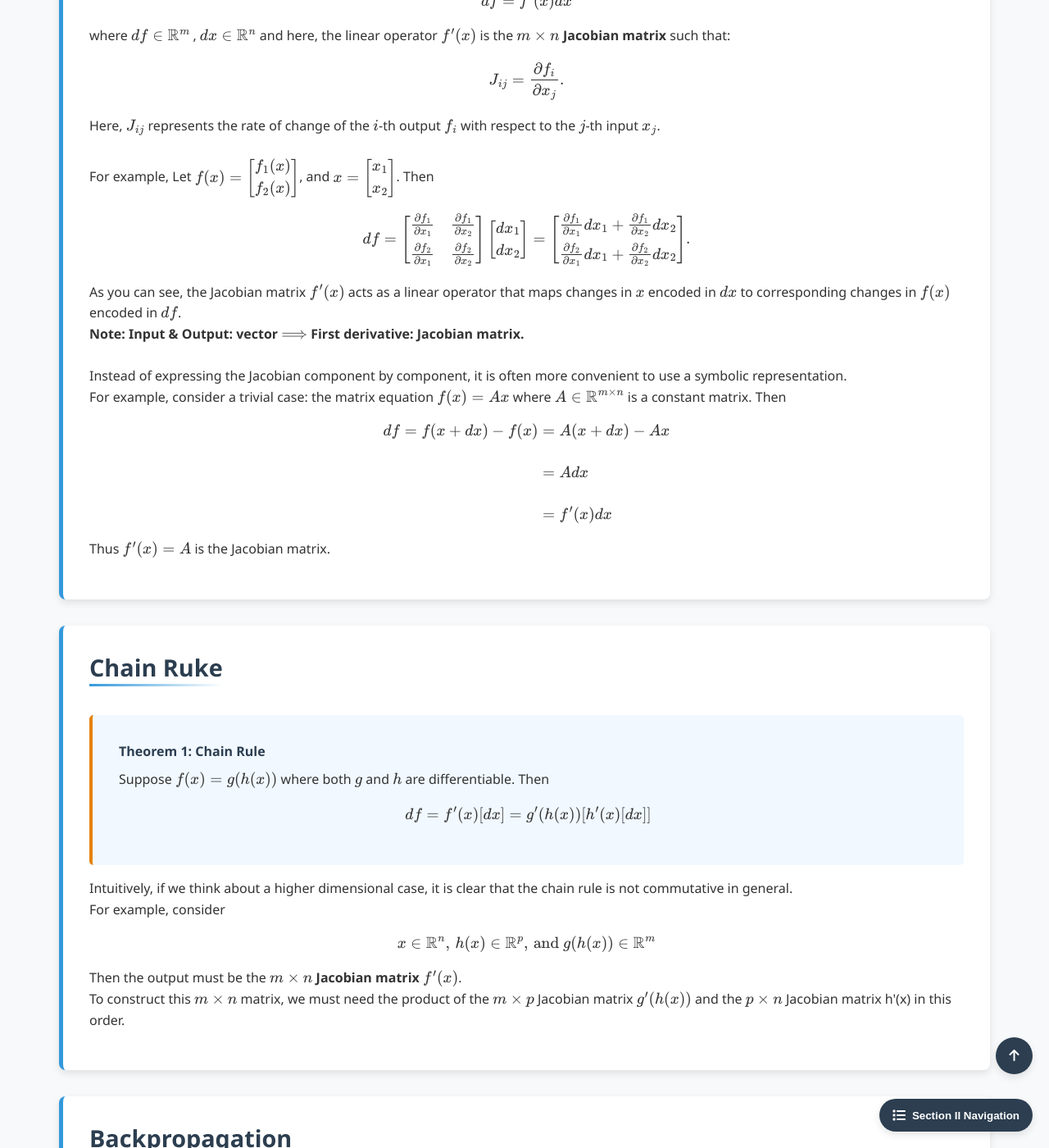
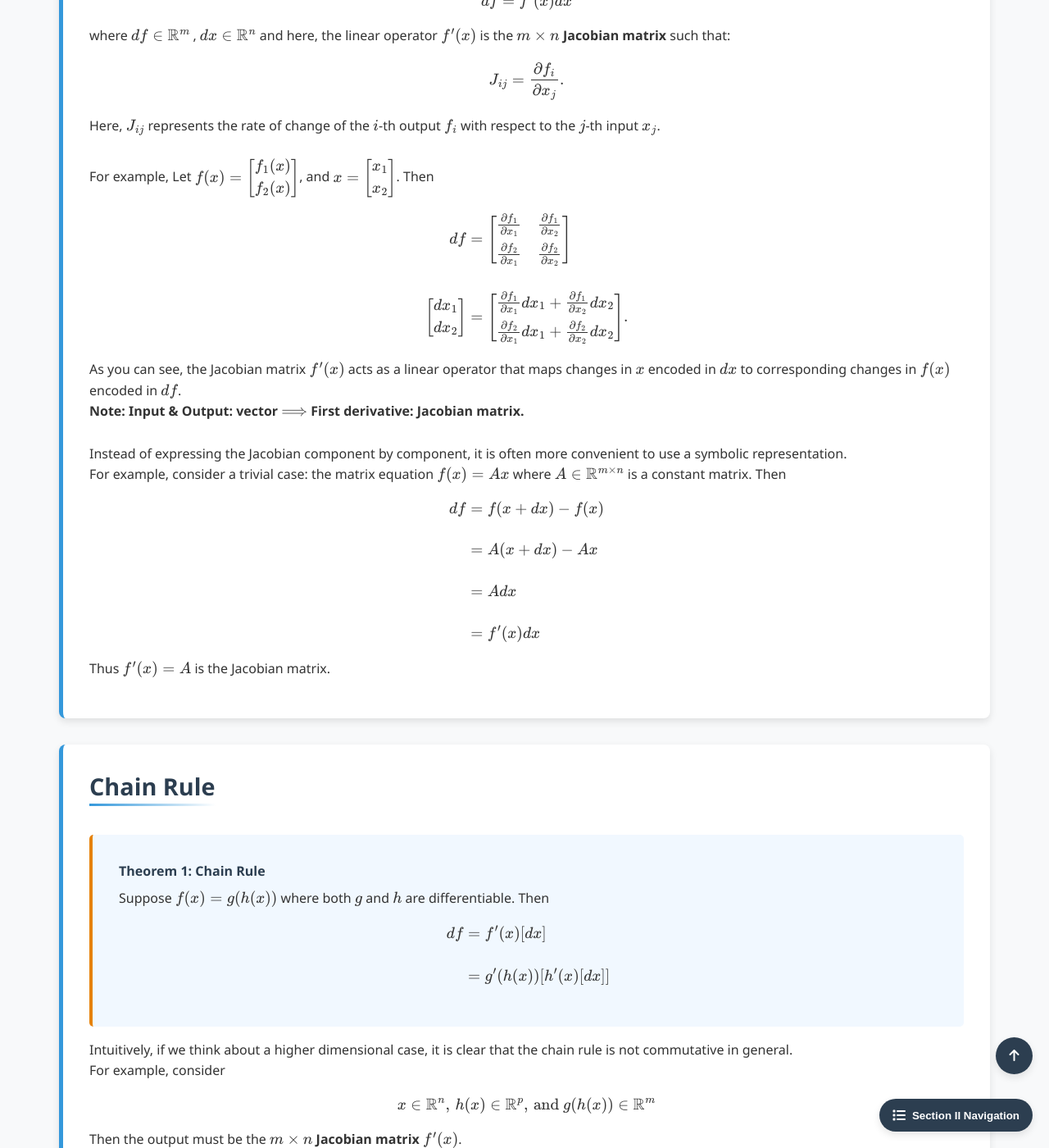
Before and after one commit to Yusukey01/yusukey01.github.io, a Jekyll site: the page built from Mathematics/Calculus/jacobian.html, in a window 1280 px wide and 1400 px high, scrolled down 742 px. Shown: the whole window at 82% size. Built offline with Jekyll 4.4.1, drawn with Linux system fonts in a browser that asks for light colours; some of the changed text lies outside the part shown.

Commit message:
Updated Section 2-1,2,3, and 4

```diff
--- a/Mathematics/Calculus/calculus.html
+++ b/Mathematics/Calculus/calculus.html
@@ -107,7 +107,7 @@ uses_python: false
                             <span>Jacobian matrix</span>
                             <span>Chain rule</span>
                             <span>Backpropagation</span>
-                            <span>reverse(forward) mode automatic differentiation</span>
+                            <span>reverse mode (forward mode) automatic differentiation</span>
                         </div>
                     </div>
 
--- a/Mathematics/Calculus/det.html
+++ b/Mathematics/Calculus/det.html
@@ -192,8 +192,8 @@ uses_python: false
             <section id="det" class="section-content">
                 <h2>Derivative of the Determinant</h2>
                 <p>
-                The derivative of the  <a href="../Linear_algebra/determinants.html">determinant</a> of a square matrix \(A \in \mathbb{R}^{n \times n}\) be expressed
-                using several equivalent forms.
+                The derivative of the  <a href="../Linear_algebra/determinants.html">determinant</a> of a square matrix \(A \in \mathbb{R}^{n \times n}\)
+                can be expressed using several equivalent forms.
                 <br>
                 Recall:
                 \[
--- a/Mathematics/Calculus/jacobian.html
+++ b/Mathematics/Calculus/jacobian.html
@@ -131,13 +131,15 @@ uses_python: false
             For example, Let \(f(x) = \begin{bmatrix}f_1(x) \\ f_2(x) \end{bmatrix}\),
             and \(x = \begin{bmatrix}x_1 \\ x_2 \end{bmatrix} \). Then
             \[
-            df = \begin{bmatrix} \frac{\partial f_1}{\partial x_1} & \frac{\partial f_1}{\partial x_2} \\
+            \begin{align*}
+            df &= \begin{bmatrix} \frac{\partial f_1}{\partial x_1} & \frac{\partial f_1}{\partial x_2} \\
                                  \frac{\partial f_2}{\partial x_1} & \frac{\partial f_2}{\partial x_2}
-                 \end{bmatrix}
+                 \end{bmatrix} \\\\
                  \begin{bmatrix} dx_1 \\ dx_2 \end{bmatrix}
-              =  \begin{bmatrix} \frac{\partial f_1}{\partial x_1}dx_1 + \frac{\partial f_1}{\partial x_2}dx_2 \\
+              &=  \begin{bmatrix} \frac{\partial f_1}{\partial x_1}dx_1 + \frac{\partial f_1}{\partial x_2}dx_2 \\
                                  \frac{\partial f_2}{\partial x_1}dx_1 + \frac{\partial f_2}{\partial x_2}dx_2
                  \end{bmatrix}.
+            \end{align*}
             \]
             As you can see, the Jacobian matrix \(f'(x)\) acts as a linear operator that maps changes in \(x\)
             encoded in \(dx\) to corresponding changes in \(f(x)\) encoded in \(df\).
@@ -152,9 +154,10 @@ uses_python: false
             Then
             \[
             \begin{align*}
-            df = f(x + dx) - f(x) &= A(x + dx) - Ax \\\\
-                                  &= Adx \\\\
-                                  &= f'(x)dx
+            df &= f(x + dx) - f(x) \\\\
+               &= A(x + dx) - Ax \\\\
+               &= Adx \\\\
+               &= f'(x)dx
             \end{align*}
             \]
             Thus \(f'(x) = A \) is the Jacobian matrix.
@@ -162,13 +165,16 @@ uses_python: false
             </section>
 
             <section id="chain" class="section-content">
-            <h2>Chain Ruke</h2>
+            <h2>Chain Rule</h2>
             <p>
             <div class="theorem">
                 <span class="theorem-title">Theorem 1: Chain Rule</span>
                 Suppose \(f(x) = g(h(x))\) where both \(g\) and \(h\) are differentiable. Then
                 \[
-                df = f'(x)[dx] = g'(h(x))[h'(x)[dx]]
+                \begin{align*}
+                df &= f'(x)[dx]  \\\\
+                   &= g'(h(x))[h'(x)[dx]]
+                \end{align*}
                 \]
             </div>
             Intuitively, if we think about a higher dimensional case, it is clear that the chain rule is not commutative in general.
--- a/Mathematics/Calculus/matrix_cal.html
+++ b/Mathematics/Calculus/matrix_cal.html
@@ -117,7 +117,7 @@ uses_python: false
             <h2>Derivative of the square matrix functions</h2>
             <p>
             So far, we have discussed the familiar derivatives such as gradients and Jacobian matrices. Here, we consider
-            the derivative of matrix-valued function \(f\) with respect to the matirx input \(X\).
+            the derivative of matrix-valued function \(f\) with respect to the matrix input \(X\).
             \[
             df = \frac{\partial f}{\partial X}dX
             \]
```
Also changed, not shown: other parts of Mathematics/Calculus/jacobian.html (+1 -1 lines), Mathematics/Calculus/linear_approximation.html (+4 -4 lines).
